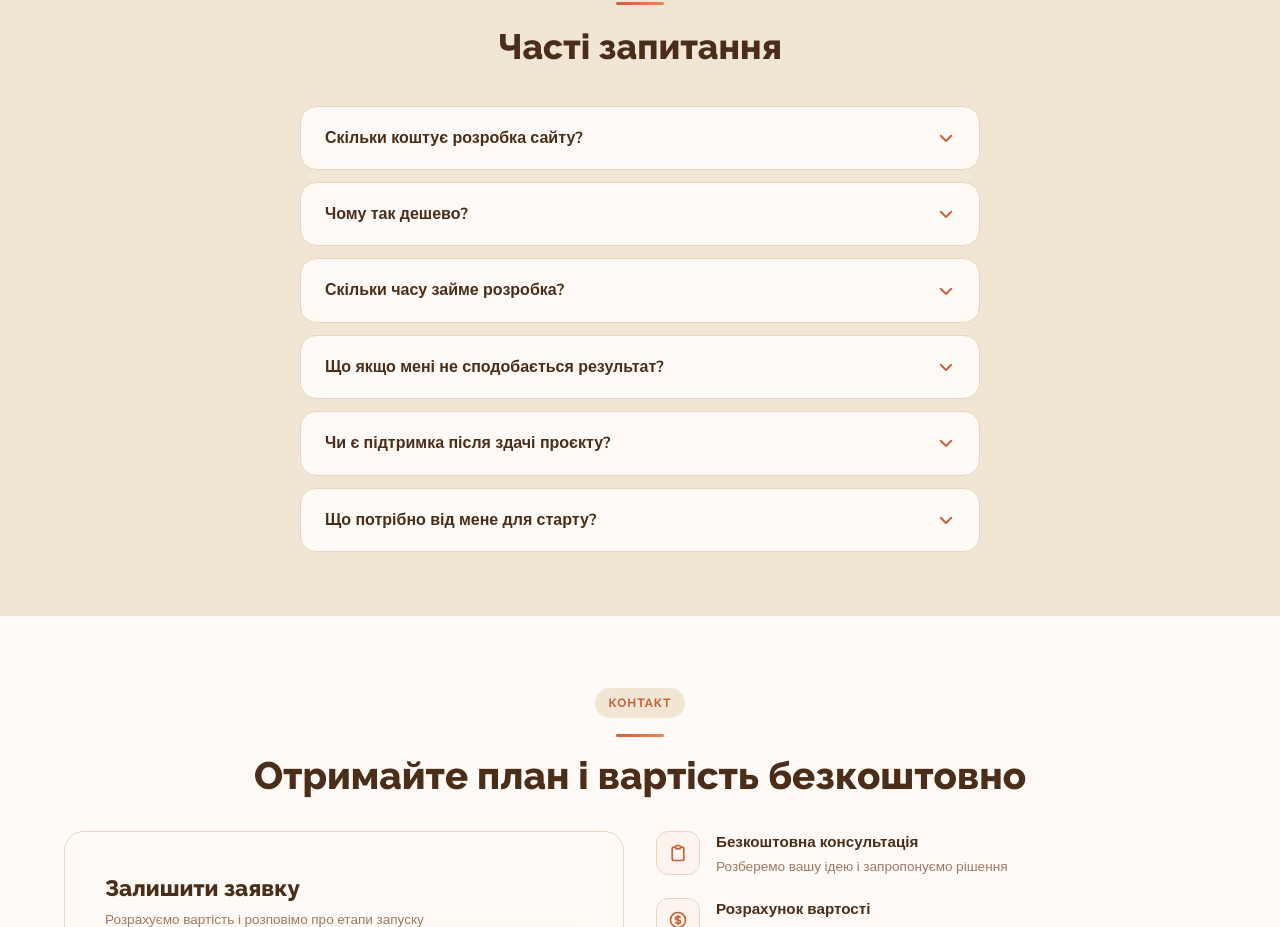
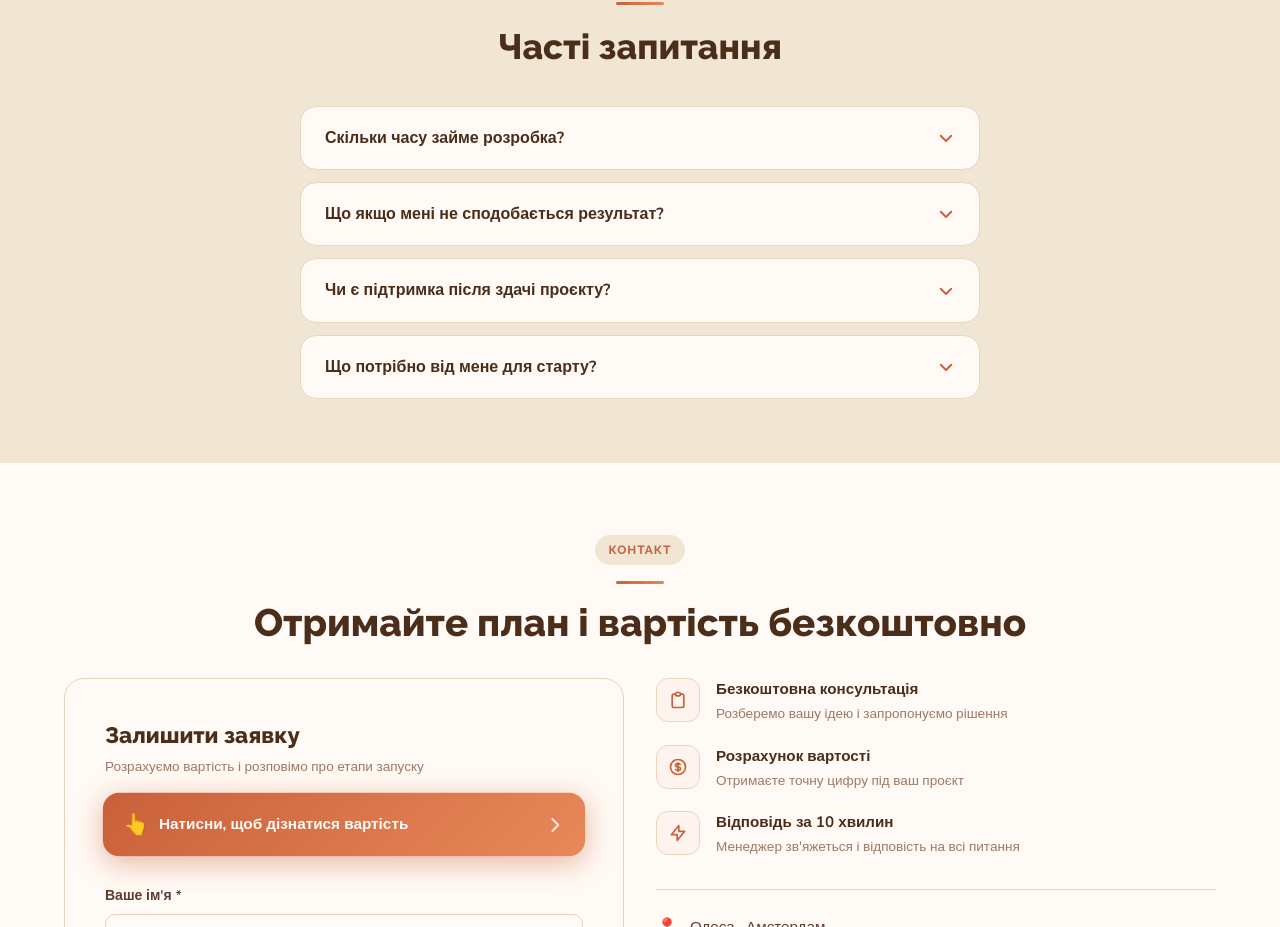
Before and after one commit to nicksolntsev2808/wamsides_landing, a React (Vite) app: page / in a window 1280 px wide. Shown: the part 3560-4487 px from the top of the page. Built offline with nearby package versions, Linux system fonts and the light colour scheme.

Commit message:
Add files via upload

```diff
--- a/src/web/pages/Home.tsx
+++ b/src/web/pages/Home.tsx
@@ -1188,14 +1188,6 @@ function FAQ() {
 
   const items = [
     {
-      q: "Скільки коштує розробка сайту?",
-      a: "Лендінг — від $199, корпоративний сайт — від $599, інтернет-магазин — від $3 000. Точна ціна залежить від обсягу — розрахуємо безкоштовно після короткого дзвінка.",
-    },
-    {
-      q: "Чому так дешево?",
-      a: "Ми працюємо з перевіреними шаблонами та компонентами, що дозволяє скоротити час розробки без втрати якості. Ви не платите за \"винахід велосипеда\" — тільки за адаптацію під ваш бізнес.",
-    },
-    {
       q: "Скільки часу займе розробка?",
       a: "Лендінг — 1–2 тижні, корпоративний сайт — 3–4 тижні, інтернет-магазин — 4–6 тижнів. Це фіксований дедлайн, а не приблизна оцінка.",
     },
```
